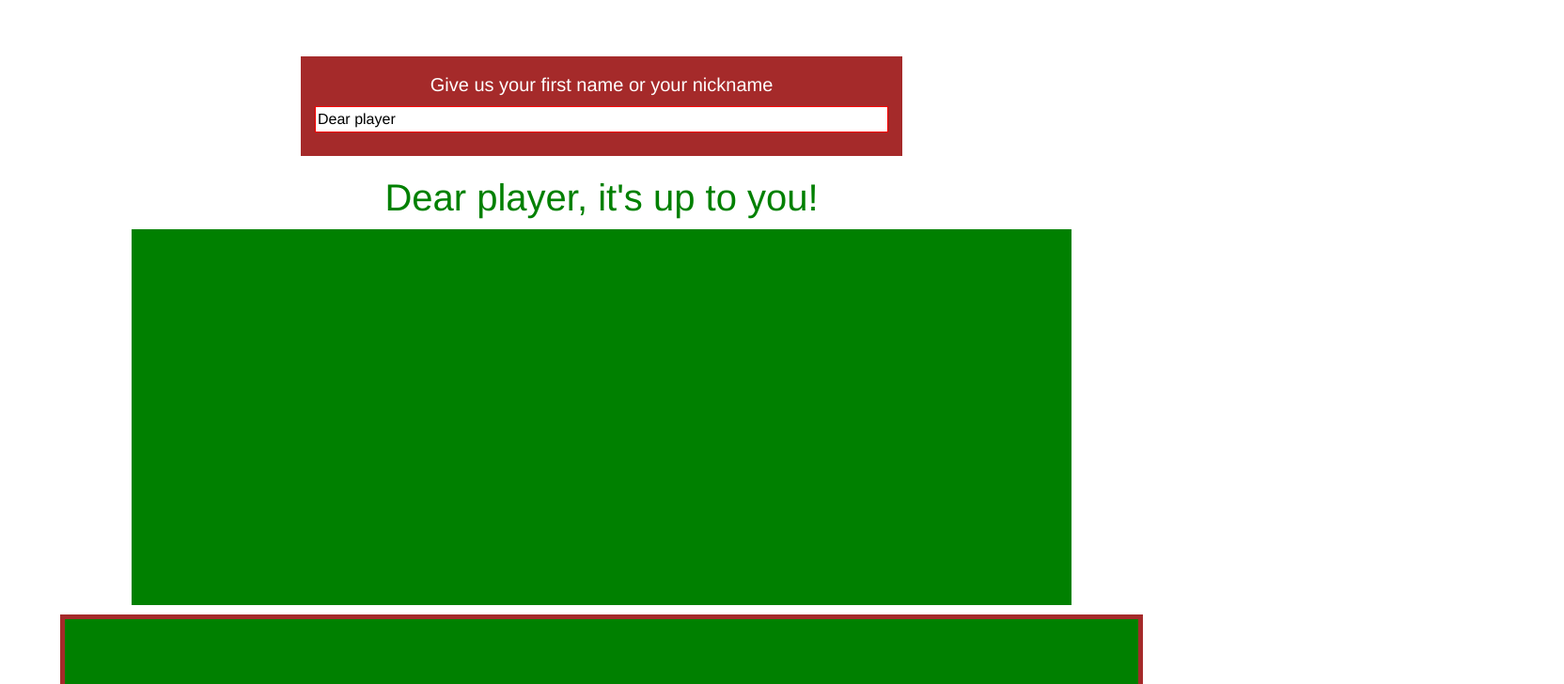
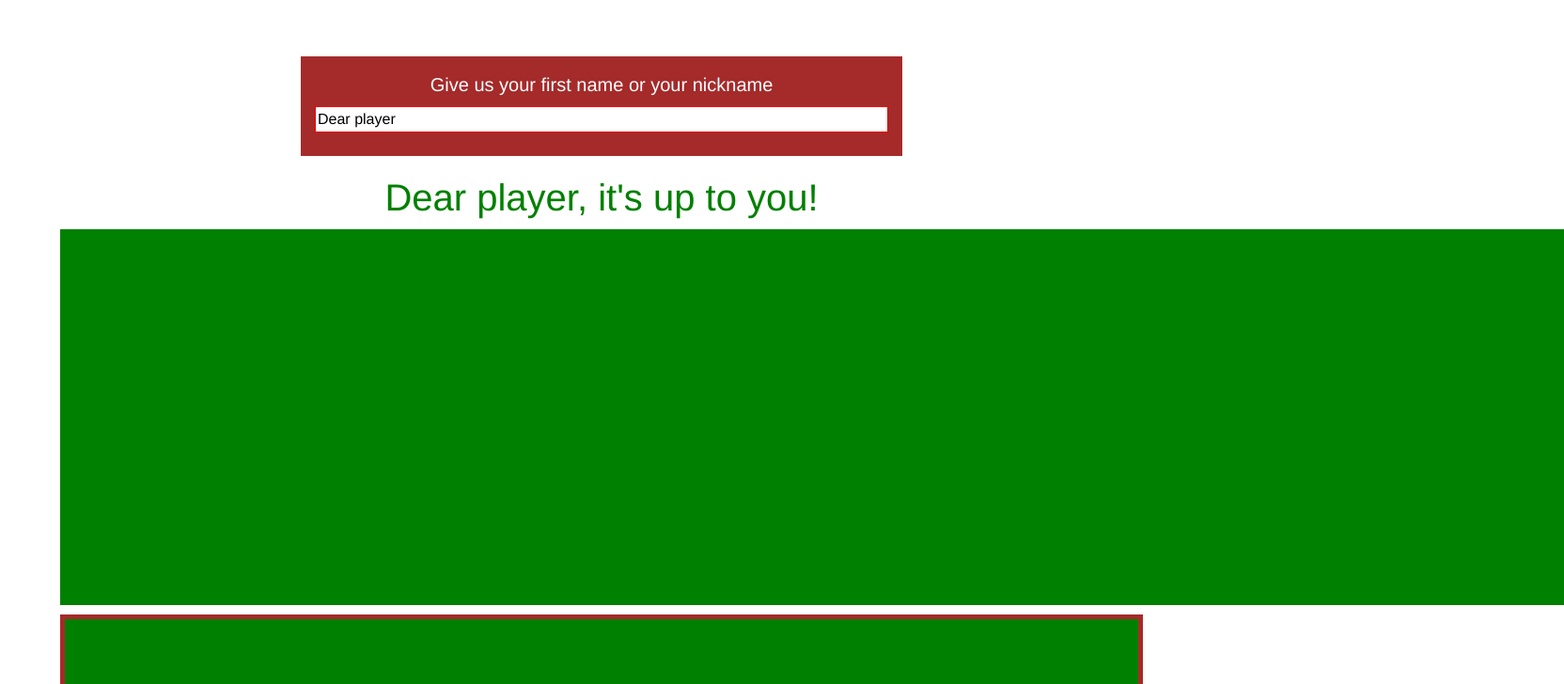
Before and after one commit to llabati/dominoes, a Vue app: page / in a window 1280 px wide. Shown: the top 728 px of the page at 94% size, 1664 px wide, since content can reach past the window. Built offline with nearby package versions, Linux system fonts and the light colour scheme.

Commit message:
Réglages de la pioche

```diff
--- a/src/components/Board.vue
+++ b/src/components/Board.vue
@@ -1,12 +1,10 @@
 <template>
 <div>
-    <div>
-        <div style="width: 1000px; height: 400px; margin: 10px auto; background-color: green; padding: 10px;">
+    <div style="width: 1600px; height: 400px; margin: 10px auto; background-color: green; padding: 10px;">
             <ul>
                 <li v-for="dom in board" :key="dom.id" class="game-item">{{ dom.value }}</li>
             </ul>
         </div>
-    </div>
 </div>
 
 </template>
```
